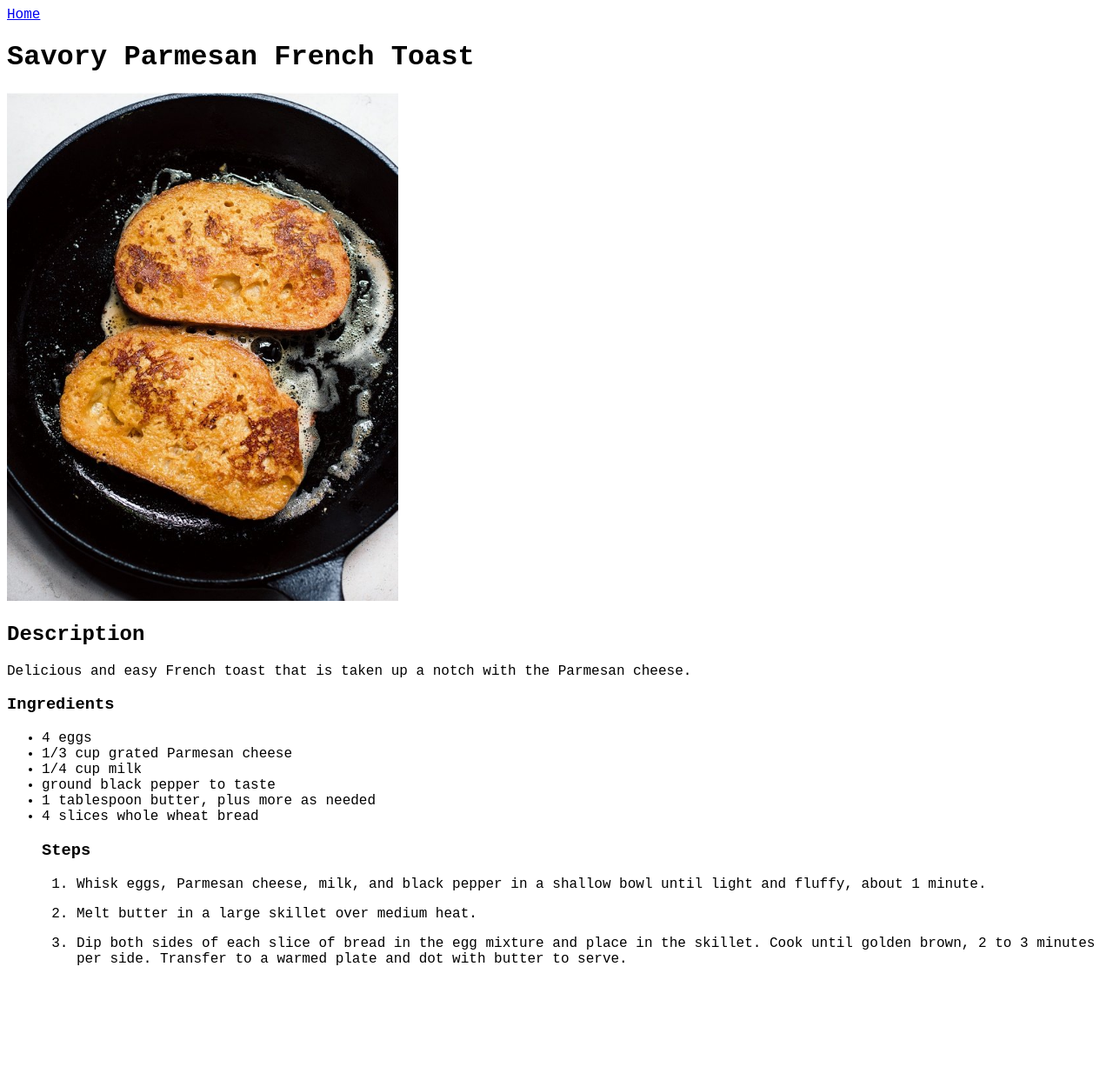
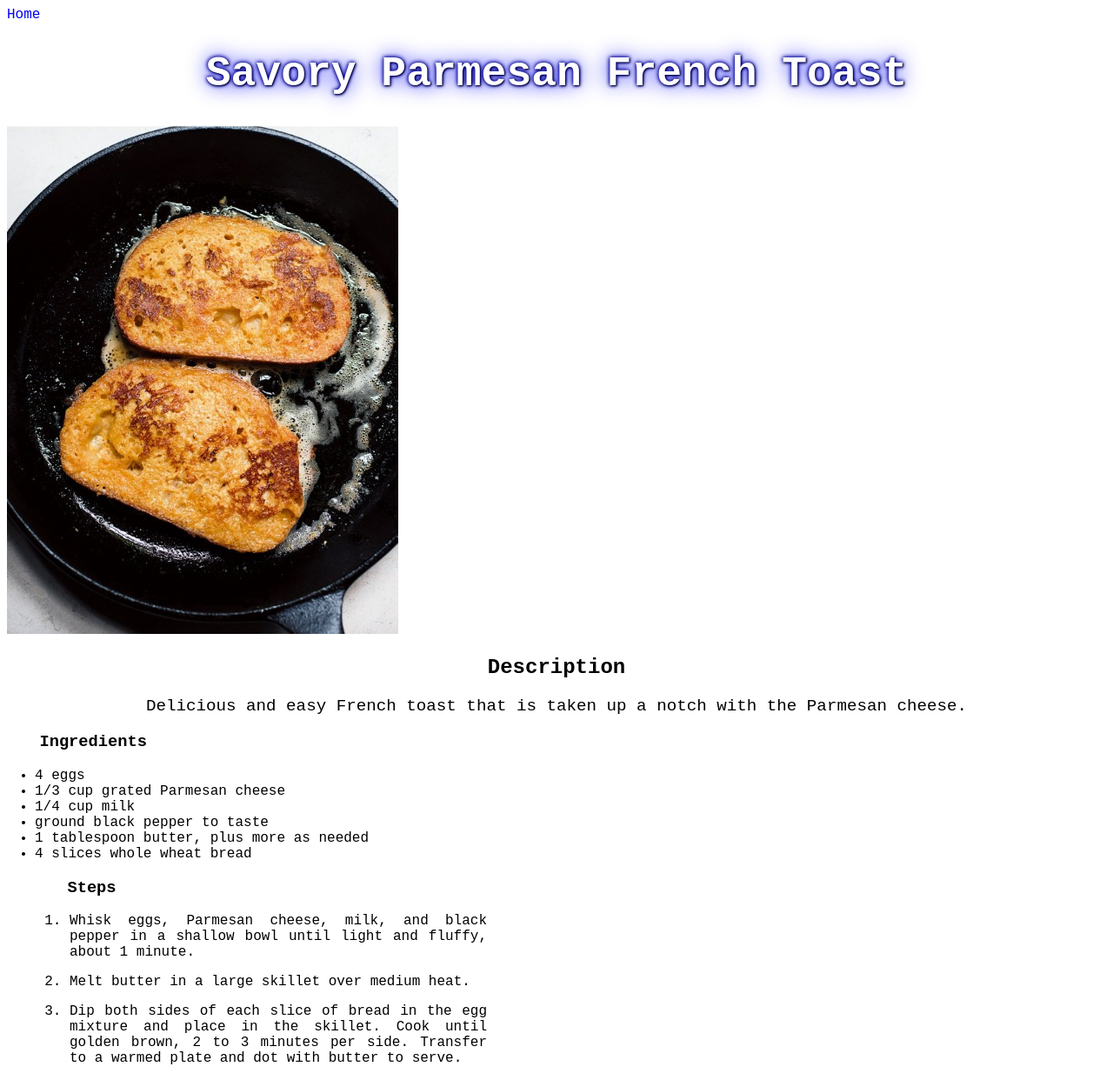
Before and after one commit to hsgaviriah/odin-recipes, a plain HTML site: page recipes/FrenchToast.html in a window 1280 px wide. Shown: the whole page at 87% size. Before the commit the page ends 1128 px from the top, so only its background shows below. Drawn offline with Linux system fonts and the light colour scheme.

Commit message:
Update repo

```diff
--- a/recipes/FrenchToast.html
+++ b/recipes/FrenchToast.html
@@ -10,7 +10,7 @@
     <h1>Savory Parmesan French Toast</h1>
     <img src="../images-recipes/FrenchToast.jpg" width='450'/>
     <h2>Description</h2>
-    <p>
+    <p class="description">
       Delicious and easy French toast that is taken up a notch with the Parmesan cheese.
     </p>
     <h3>Ingredients</h3>
@@ -22,7 +22,7 @@
       <li>1 tablespoon butter, plus more as needed</li>
       <li>4 slices whole wheat bread</li>
     <h3>Steps</h3>
-    <ol>
+    <ol class="steps">
       <li>
         Whisk eggs, Parmesan cheese, milk, and black pepper in a shallow bowl until light and fluffy, about 1 minute.
       </li>
--- a/styles/styles.css
+++ b/styles/styles.css
@@ -1,10 +1,10 @@
-* {
+body {
   font-family: monospace, "Trebuchet MS", "Lucida Sans Unicode", "Lucida Grande",
     "Lucida Sans", Arial, sans-serif;
 }
 
-.main_title {
-    font-size: 3em;
+h1 {
+  font-size: 3em;
   text-align: center;
   color: white;
   text-shadow: 0 0 5px darkblue, 1px 1px 2px black, 0 0 25px blue,
@@ -18,3 +18,30 @@
 .image_list {
   border-radius: 10em;
 }
+
+p {
+  text-align: justify;
+}
+
+.steps {
+  text-align: justify;
+  width: 30em;
+}
+.description {
+  font-size: 1.2em;
+  padding-left: 1.5em;
+  padding-right: 1.5em;
+  text-align: center;
+}
+
+h2 {
+  text-align: center;
+}
+
+h3, ul {
+  padding-left: 2em;
+}
+
+a {
+  text-decoration: none;
+}
```
